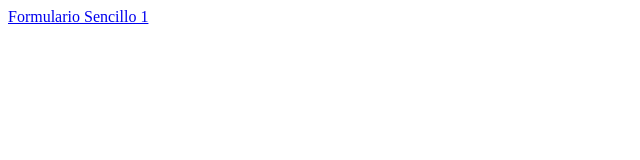
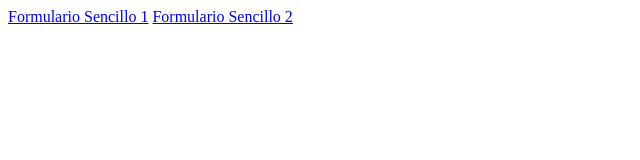
Before and after one commit to StevenACZ/Reto3-PachaQtec, a plain HTML site: page index.html in a window 1280 px wide. Shown: the whole page, without its empty margins (0-640 px from the left). Drawn offline with Linux system fonts and the light colour scheme.

Commit message:
Agregando el reto02 formulario sencillo2

```diff
--- a/index.html
+++ b/index.html
@@ -9,7 +9,7 @@
 <body>
   <main>
     <a href="./formulario-sencillo/tags-form.html">Formulario Sencillo 1</a>
-    <a href=""></a>
+    <a href="./formulario-sencillo2/form.html">Formulario Sencillo 2</a>
   </main>
 </body>
 </html>
```
